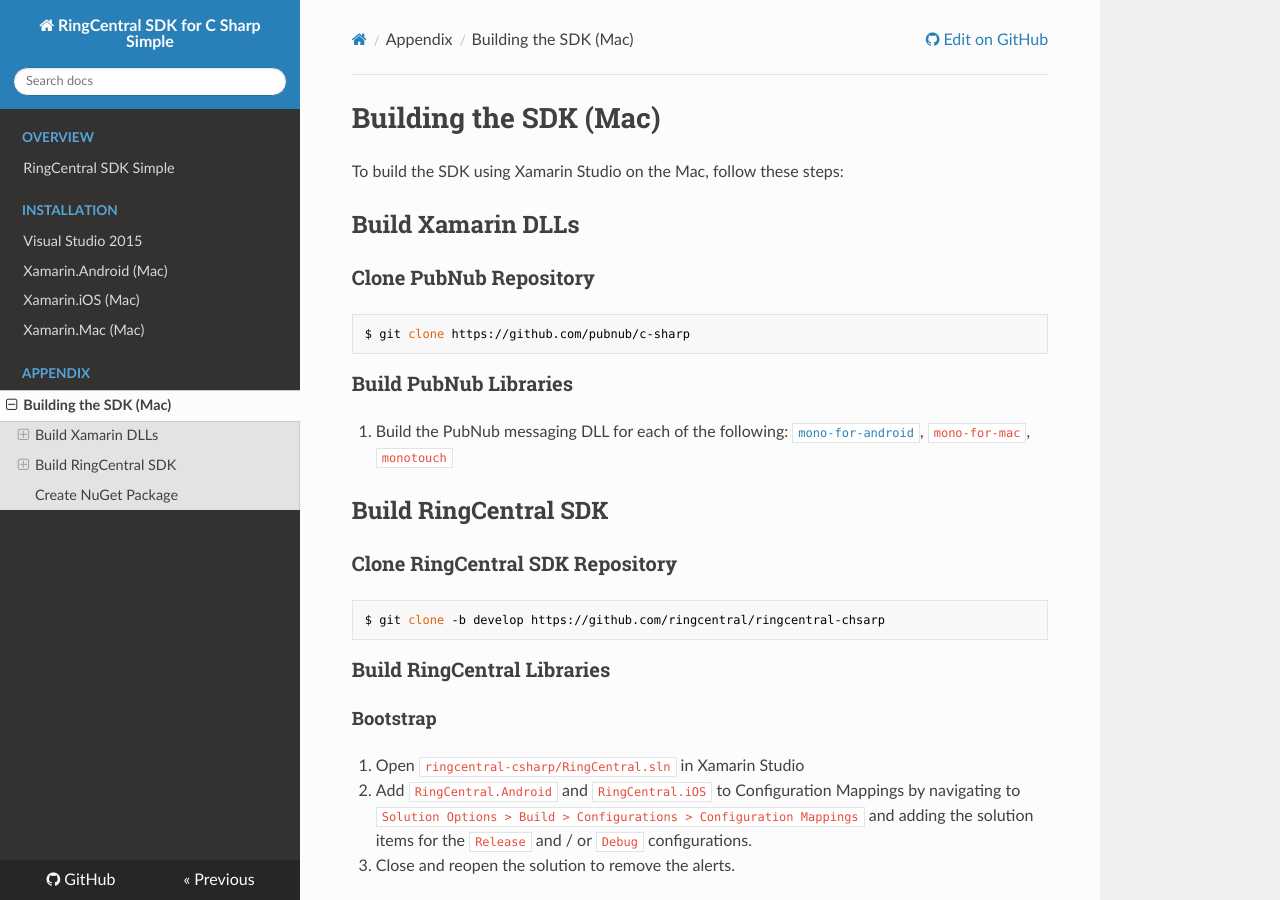
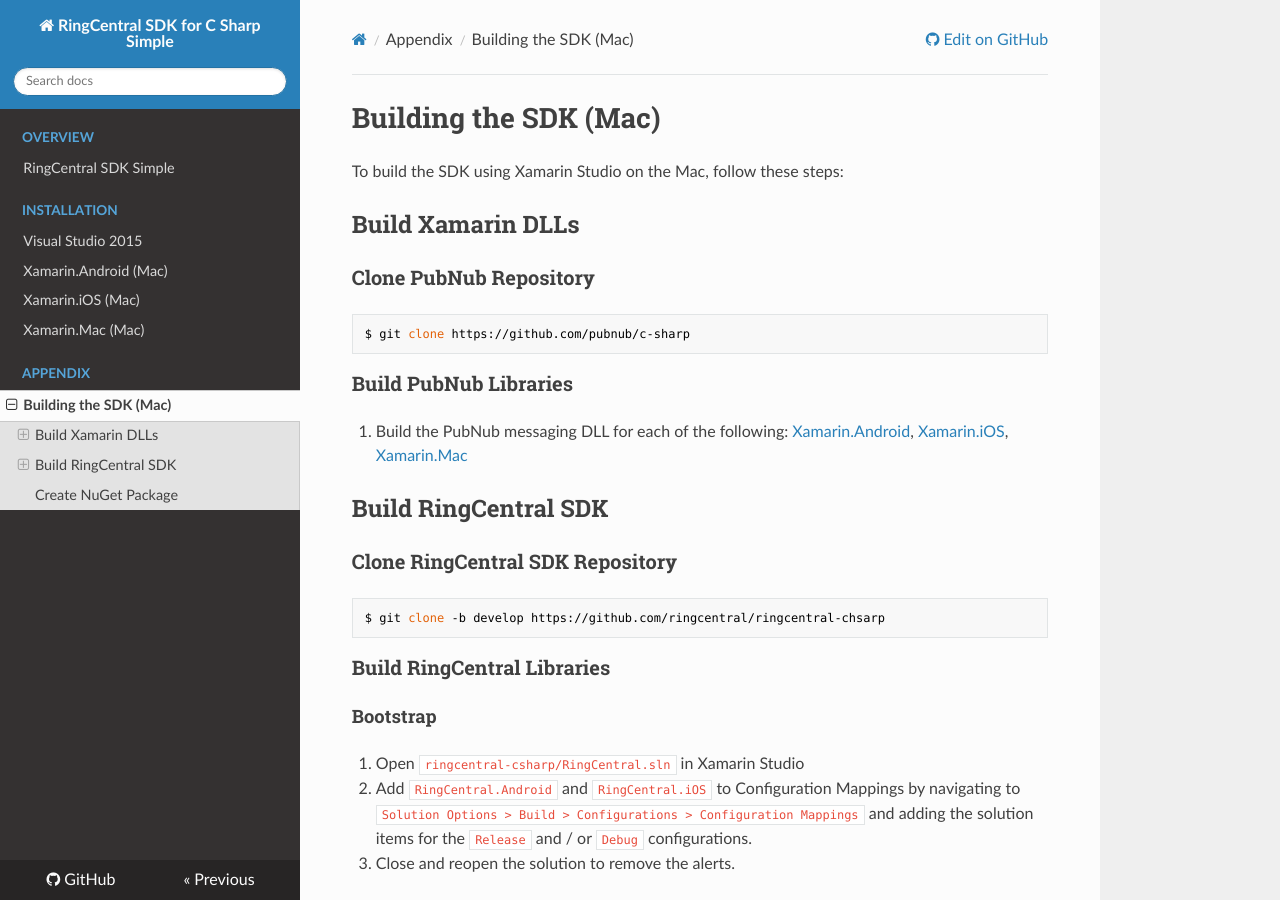
Before and after one commit to grokify/ringcentral-sdk-csharp-simple, an MkDocs documentation site: the page built from docs/appendix/Build-SDK-Mac.md, in a window 1280 px wide and 900 px high. Built offline with MkDocs 1.6.1, drawn with Linux system fonts in a browser that asks for light colours; nearby versions of some CDN libraries; old or Windows-style settings are respelled for this version of MkDocs.

Commit message:
update mkdocs

```diff
--- a/docs/appendix/Build-SDK-Mac.md
+++ b/docs/appendix/Build-SDK-Mac.md
@@ -12,7 +12,7 @@ $ git clone https://github.com/pubnub/c-sharp
 
 ### Build PubNub Libraries
 
-1. Build the PubNub messaging DLL for each of the following: [`mono-for-android`](../installation/Xamarin-Android.md), `mono-for-mac`, `monotouch`
+1. Build the PubNub messaging DLL for each of the following: [Xamarin.Android](../installation/Xamarin-Android.md), [Xamarin.iOS](../installation/Xamarin-iOS.md), [Xamarin.Mac](../installation/Xamarin-Mac.md)
 
 ## Build RingCentral SDK
 
```
